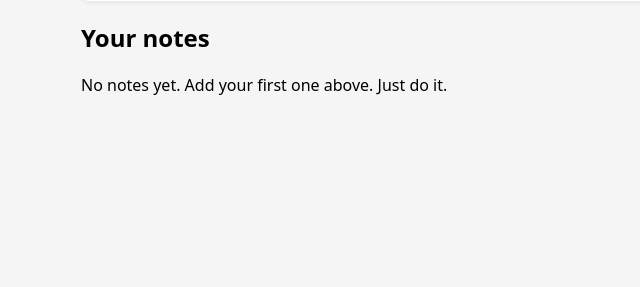
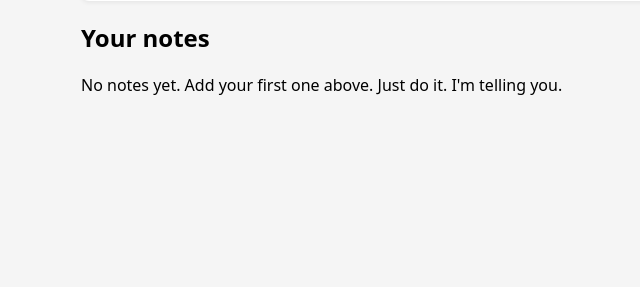
Before and after one commit to michallewandowski73/simple-webapp, a Flask app: page / in a window 1280 px wide. Shown: the part 481-768 px from the top of the page, without its empty margins (159-799 px from the left). Run offline with Flask 3, Linux system fonts and the light colour scheme; data that the repository does not hold is empty.

Commit message:
added sentence in the main page

```diff
--- a/templates/index.html
+++ b/templates/index.html
@@ -27,6 +27,6 @@
       </form>
     </div>
   {% else %}
-    <p>No notes yet. Add your first one above. Just do it.</p>
+    <p>No notes yet. Add your first one above. Just do it. I'm telling you.</p>
   {% endfor %}
 {% endblock %}
```
